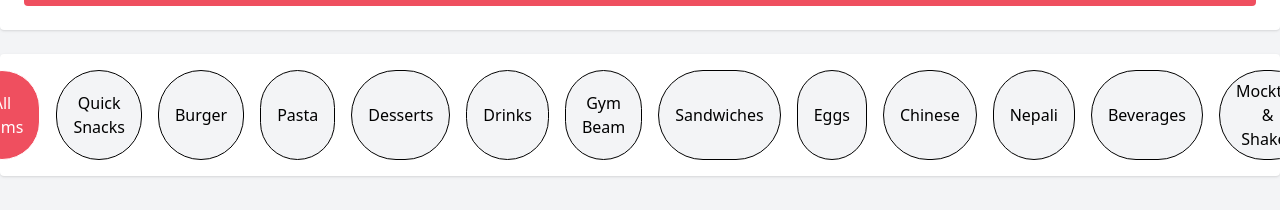
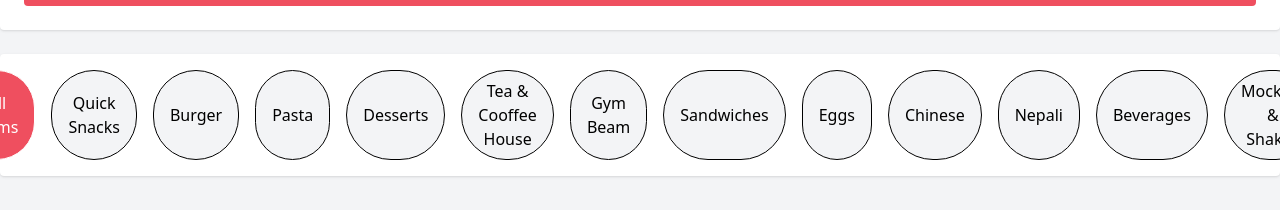
Before and after one commit to Abudarda12/restaurant-management-, a React (Vite) app: page /admin/menu in a window 1280 px wide. Shown: the part 342-552 px from the top of the page. Built offline with nearby package versions, Linux system fonts and the light colour scheme; no server answers; sample sign-in values are in the browser's storage.

Commit message:
added tea

```diff
--- a/src/admin/AdminMenu.jsx
+++ b/src/admin/AdminMenu.jsx
@@ -59,7 +59,7 @@ const AdminMenu = () => {
   };
 
   // Group menu by category
-  const categories = ["Quick-Snacks", "Burger", "Pasta", "Desserts", "Drinks", "Gym-Beam", "Sandwiches", "Eggs", "Chinese", "Nepali", "Beverages", "Mocktail & Shakes"];
+  const categories = ["Quick-Snacks", "Burger", "Pasta", "Desserts", "Tea & Cooffee House", "Gym-Beam", "Sandwiches", "Eggs", "Chinese", "Nepali", "Beverages", "Mocktail & Shakes"];
 
   const filteredMenu =
     filter === "All" ? menu : menu.filter((item) => item.category === filter);
@@ -138,7 +138,7 @@ const AdminMenu = () => {
           <option value="Burger">Burger</option>
           <option value="Pasta">Pasta</option>
           <option value="Desserts">Desserts</option>
-          <option value="Drinks">Drinks</option>
+          <option value="Tea & Cooffee House">Tea & Cooffee House</option>
           <option value="Gym-Beam">Gym-Beam</option>
           <option value="Sandwiches">Sandwiches</option>
           <option value="Eggs">Eggs</option>
--- a/src/pages/Menu.jsx
+++ b/src/pages/Menu.jsx
@@ -2,7 +2,7 @@ import { useEffect, useState } from "react";
 import MenuCard from "../components/MenuCard";
 import { Link, useSearchParams } from "react-router-dom";
 
-const categories = ["Quick-Snacks", "Burger", "Pasta", "Desserts", "Drinks", "Gym-Beam", "Sandwiches", "Eggs", "Chinese", "Nepali", "Beverages", "Mocktail & Shakes"];
+const categories = ["Quick-Snacks", "Burger", "Pasta", "Desserts", "Tea & Cooffee House", "Gym-Beam", "Sandwiches", "Eggs", "Chinese", "Nepali", "Beverages", "Mocktail & Shakes"];
 
 const Menu = () => {
   const [customerName, setCustomerName] = useState(localStorage.getItem("customerName") || "");
```
